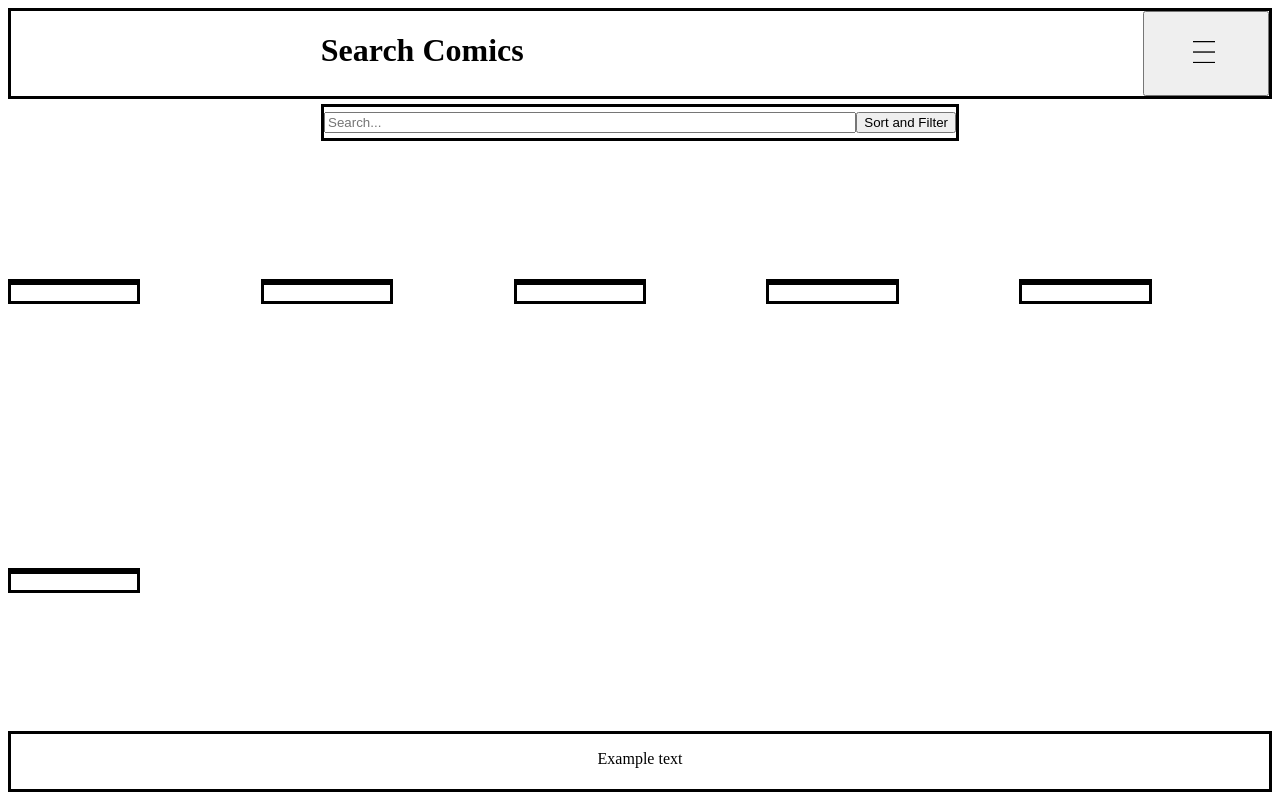
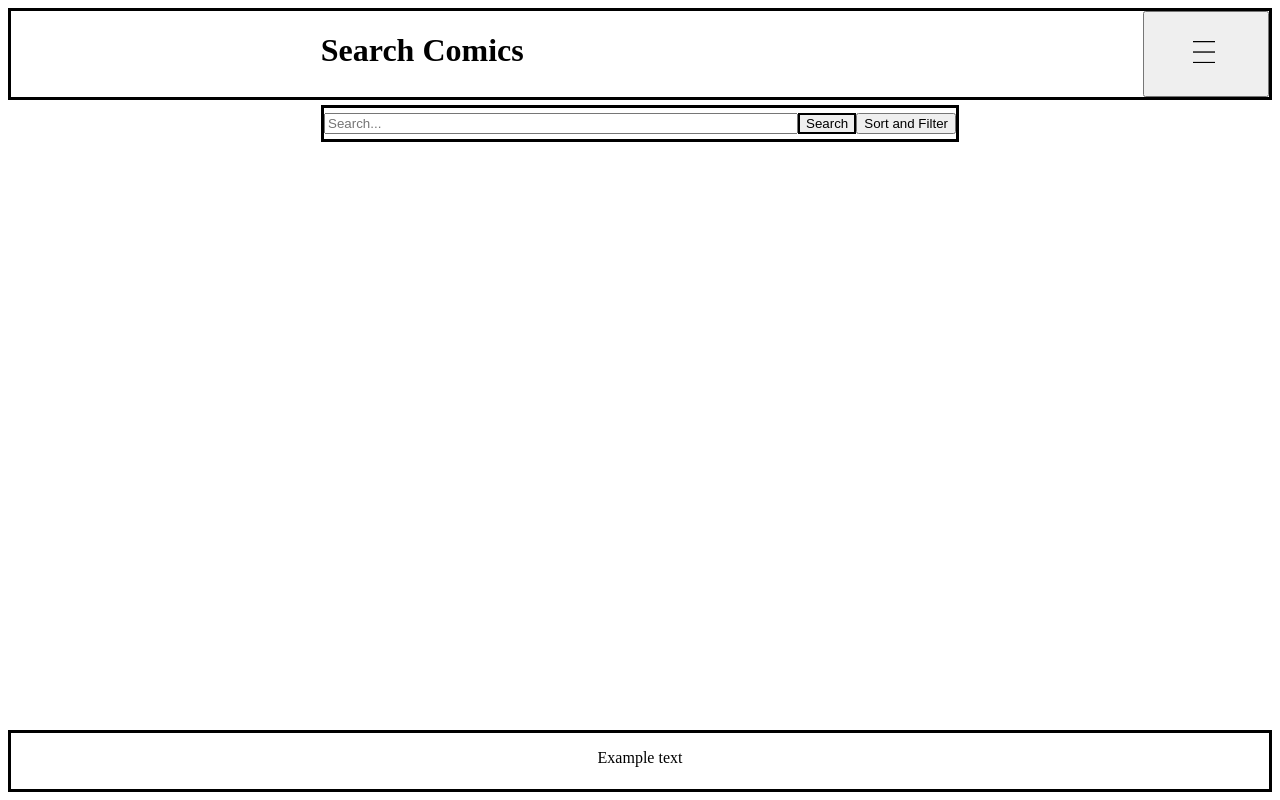
Before and after one commit to Alcor2814/AWT_Coursework, a Python web app: template templates/search.html in a window 1280 px wide. Run offline with Jinja, Linux system fonts and the light colour scheme; the template is opened without the code that fills it, so the values that code supplies are empty.

Commit message:
Foundational search functionality

```diff
--- a/static/css/search.css
+++ b/static/css/search.css
@@ -1,5 +1,22 @@
+#search_form{
+	flex:1;
+	display:flex;
+}
 #search{
-	flex:1;
+	flex-grow:1;
+}
+
+.suggestionBox{
+	border-style:solid;
+	flex:1 0 20%;
+	margin:5px;
+}
+.linkBox{
+	margin-bottom:5px;
+}
+
+.submit_button{
+	width:100%;
 }
 
 /* Dropdown content */
--- a/static/css/searching.css
+++ b/static/css/searching.css
@@ -9,6 +9,7 @@
 .content{
 	flex-wrap:wrap;
 	overflow-y:scroll;
+	justify-content:flex-start;
 }
 
 .comicBox{
@@ -18,6 +19,7 @@
 	max-width:20%;
 	text-decoration:none;
 	color:black;
+	margin-bottom:5px;
 }
 .linkBox{
 	display:flex;
@@ -41,7 +43,3 @@
 	border-bottom:0px;
 	margin-top:0px;
 }
-
-.content{
-	justify-content:flex-start;
-}
--- a/templates/search.html
+++ b/templates/search.html
@@ -32,7 +32,12 @@
 		</div>
 	</div>
 	<div class="search_bar">
-		<input type="text" placeholder="Search..." id="search">
+		<form id="search_form" action="" method="POST">
+			<input type="text" name="search" id="search" placeholder="Search..." required>
+			<button type="submit" class="button" value="submit_search">
+				Search
+			</button>
+		</form>
 		<div class="dropdown">
 			<button class="dropbtn">Sort and Filter</button>
 			<div class="dropdown-content">
@@ -43,42 +48,31 @@
 		</div>
 	</div>
 	<div class="content">
-		<div class="comicBox">
-			<div class="comic">
-				<img src={{comic[0]}}>
-				<p>{{comic[1]}}</p>
+		{% for suggestion in suggestions %}
+			<form class="suggestionBox" action="" method="POST">
+				<input type = "hidden" name = "volume" value = "{{suggestion}}"/>
+				<button type="submit" class="submit_button">
+					<p>{{suggestion[1][1]}}</p>
+				</button>
+			</form>
+		{% endfor %}
+		{% for comic in comics %}
+			<div class="comicBox">
+				<a class = "linkBox" href="{{url_for('specific_book', comic = comic)}}">
+					<div class="comic">
+						<img src={{comic['image']['small_url']}}>
+						{% set name = comic['volume']['name'] %}
+						{% if comic['issue_number'] is not none %}
+							{% set name = name ~ " #" ~ comic['issue_number'] %}
+						{% endif %}
+						{% if comic['name'] is not none %}
+							{% set name = name ~ " - " ~ comic['name'] %}
+						{% endif %}
+						<p>{{name}}</p>
+					</div>
+				</a>
 			</div>
-		</div>
-		<div class="comicBox">
-			<div class="comic">
-				<img src={{comic[0]}}>
-				<p>{{comic[1]}}</p>
-			</div>
-		</div>
-		<div class="comicBox">
-			<div class="comic">
-				<img src={{comic[0]}}>
-				<p>{{comic[1]}}</p>
-			</div>
-		</div>
-		<div class="comicBox">
-			<div class="comic">
-				<img src={{comic[0]}}>
-				<p>{{comic[1]}}</p>
-			</div>
-		</div>
-		<div class="comicBox">
-			<div class="comic">
-				<img src={{comic[0]}}>
-				<p>{{comic[1]}}</p>
-			</div>
-		</div>
-		<div class="comicBox">
-			<div class="comic">
-				<img src={{comic[0]}}>
-				<p>{{comic[1]}}</p>
-			</div>
-		</div>
+		{% endfor %}
 	</div>
 	<div class="information">
 		<p>Example text</p>
```
Also changed, not shown: main.py (+83 -19 lines), var/database.db, 1 other file.
